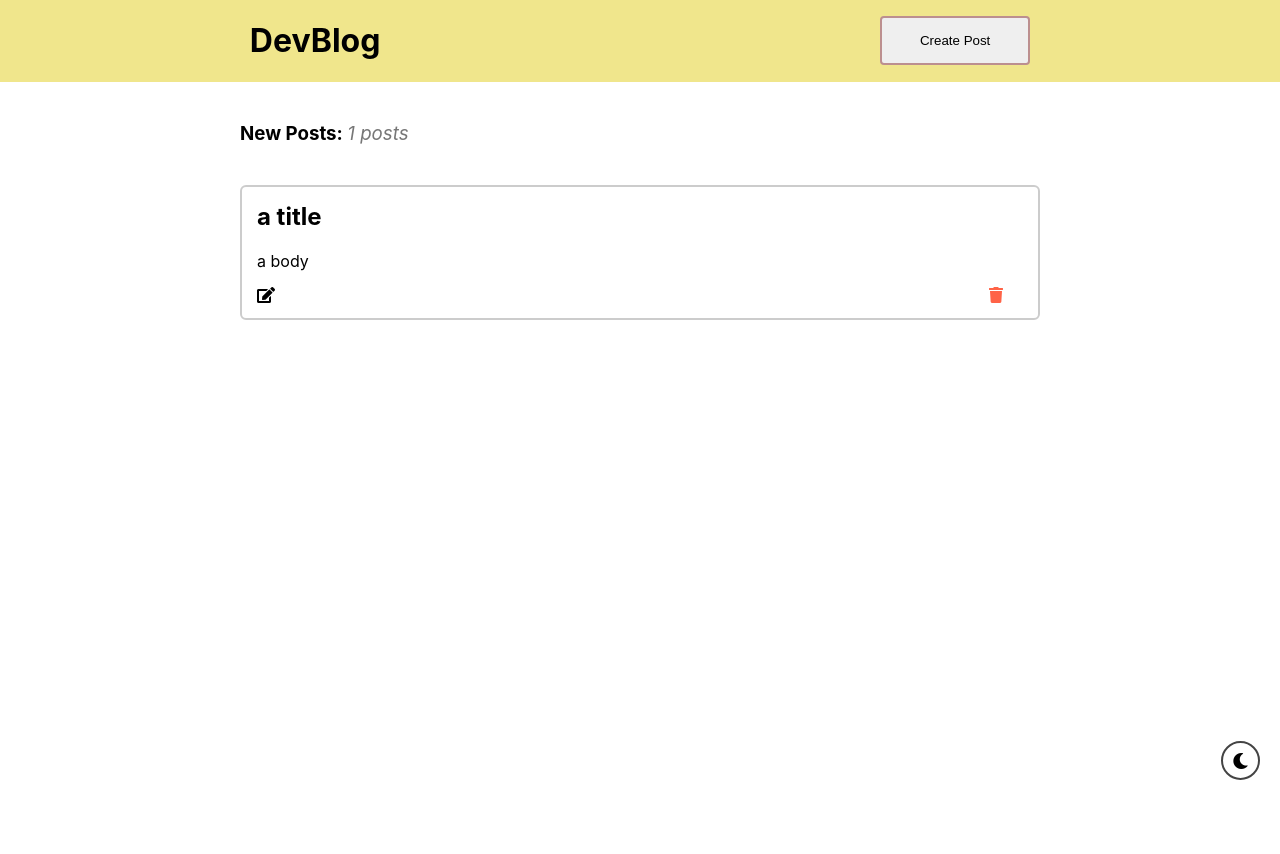
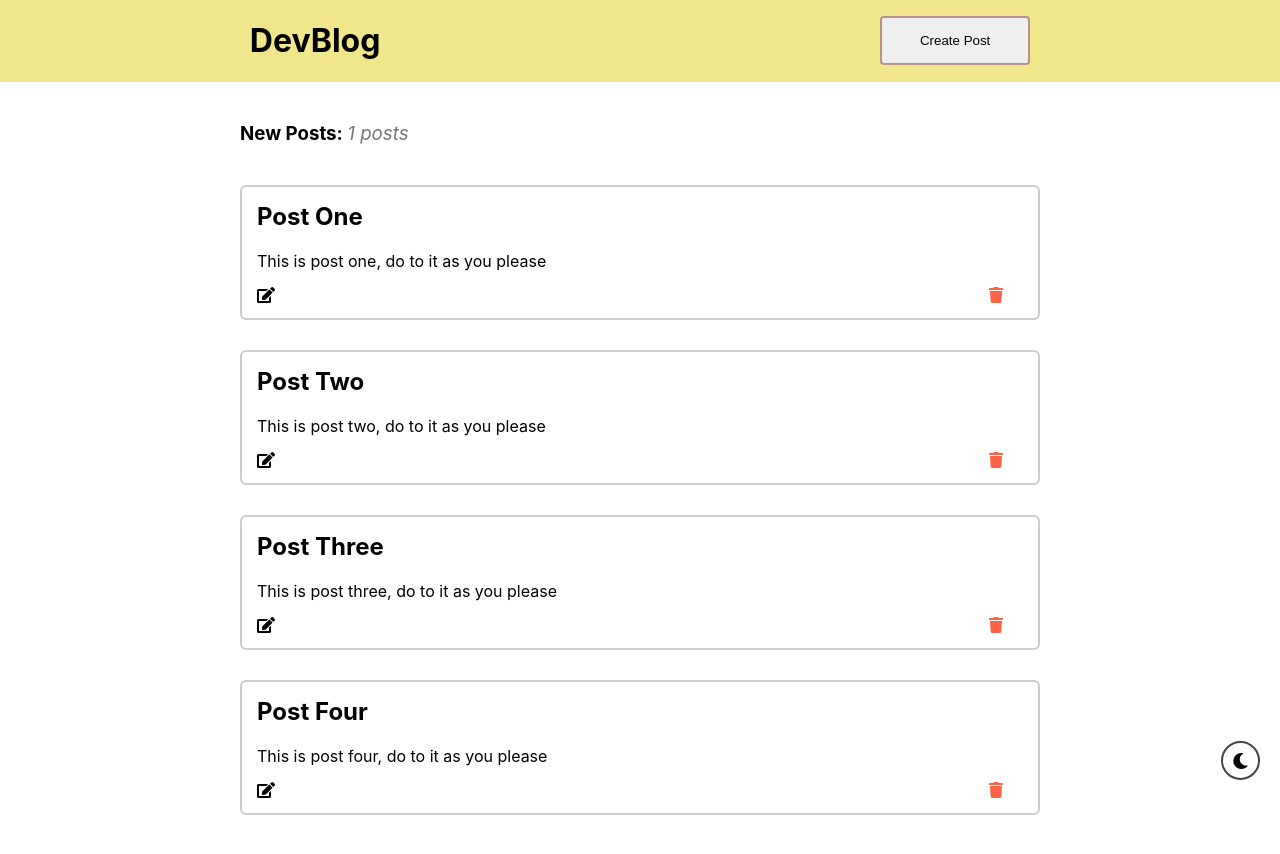
Before and after one commit to missvader/BLOG-REACT, a React (Create React App) app: page / in a window 1280 px wide. Before the commit the page ends 800 px from the top, so only its background shows below. Built offline with nearby package versions, Linux system fonts and the light colour scheme.

Commit message:
obtener listado posts con useContext en PostList.js

```diff
--- a/public/index.html
+++ b/public/index.html
@@ -31,7 +31,7 @@
       crossorigin="anonymous"
       referrerpolicy="no-referrer"
     />
-    <title>DevBlog</title>
+    <title>ContextBlog</title>
   </head>
   <body>
     <noscript>You need to enable JavaScript to run this app.</noscript>
--- a/src/components/PostList.js
+++ b/src/components/PostList.js
@@ -1,9 +1,11 @@
+import { useContext } from 'react';
+import { AppContext } from '../context/AppState';
 import PostItem from './PostItem';
 
 const PostList = () => {
   //Este componente es donde recorremos las publicaciones disponibles. Cada publicación activará un componente (el mismo componente) que leerá el título y el cuerpo de la publicación.
-  const posts = [{ id: 1, title: 'a title', body: 'a body' }];
-
+  //para obtener los posts que tenemos en AppContext usamos el hook useContext
+  const { posts } = useContext(AppContext);
   return (
     <ul>
       {posts.map((post) => (
```
